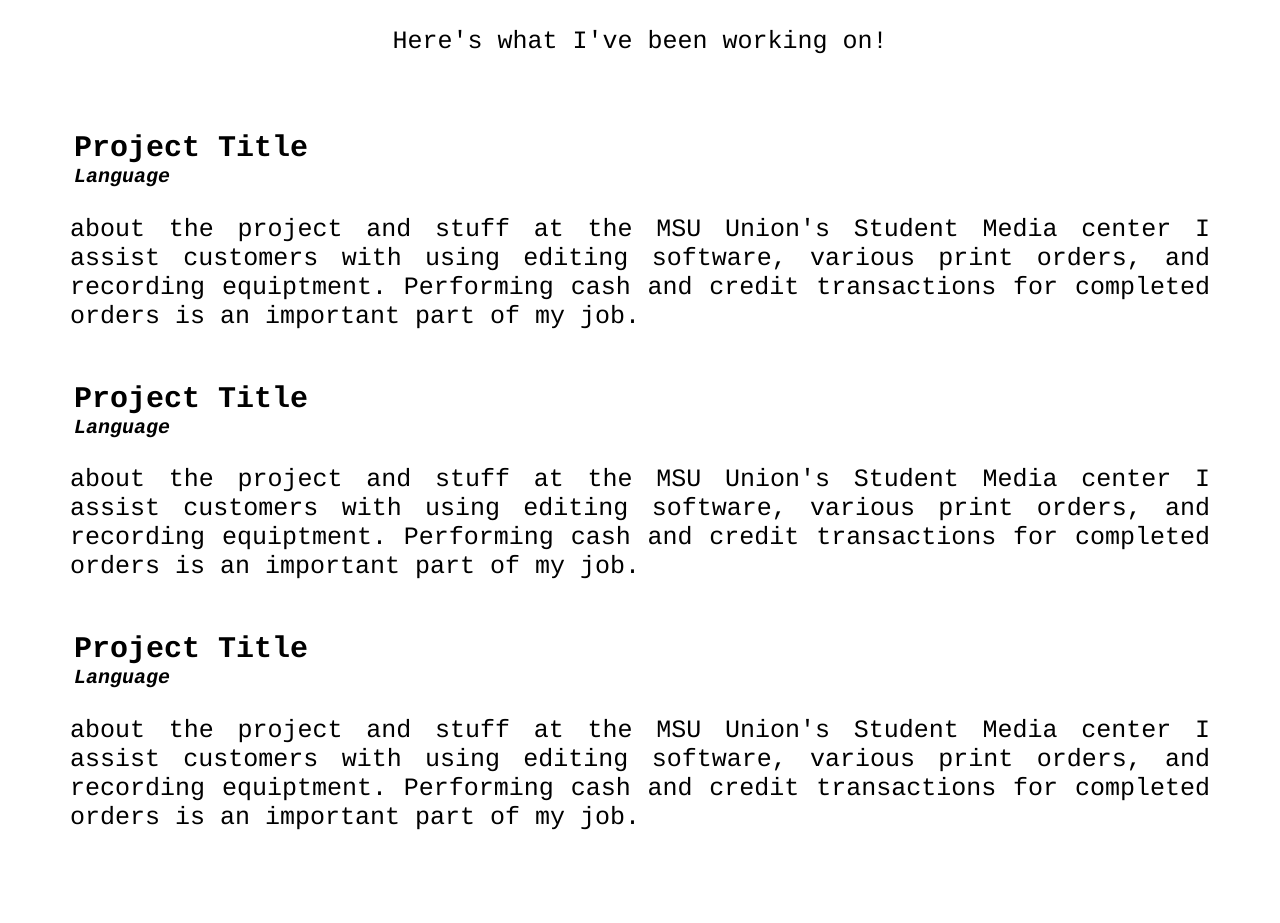
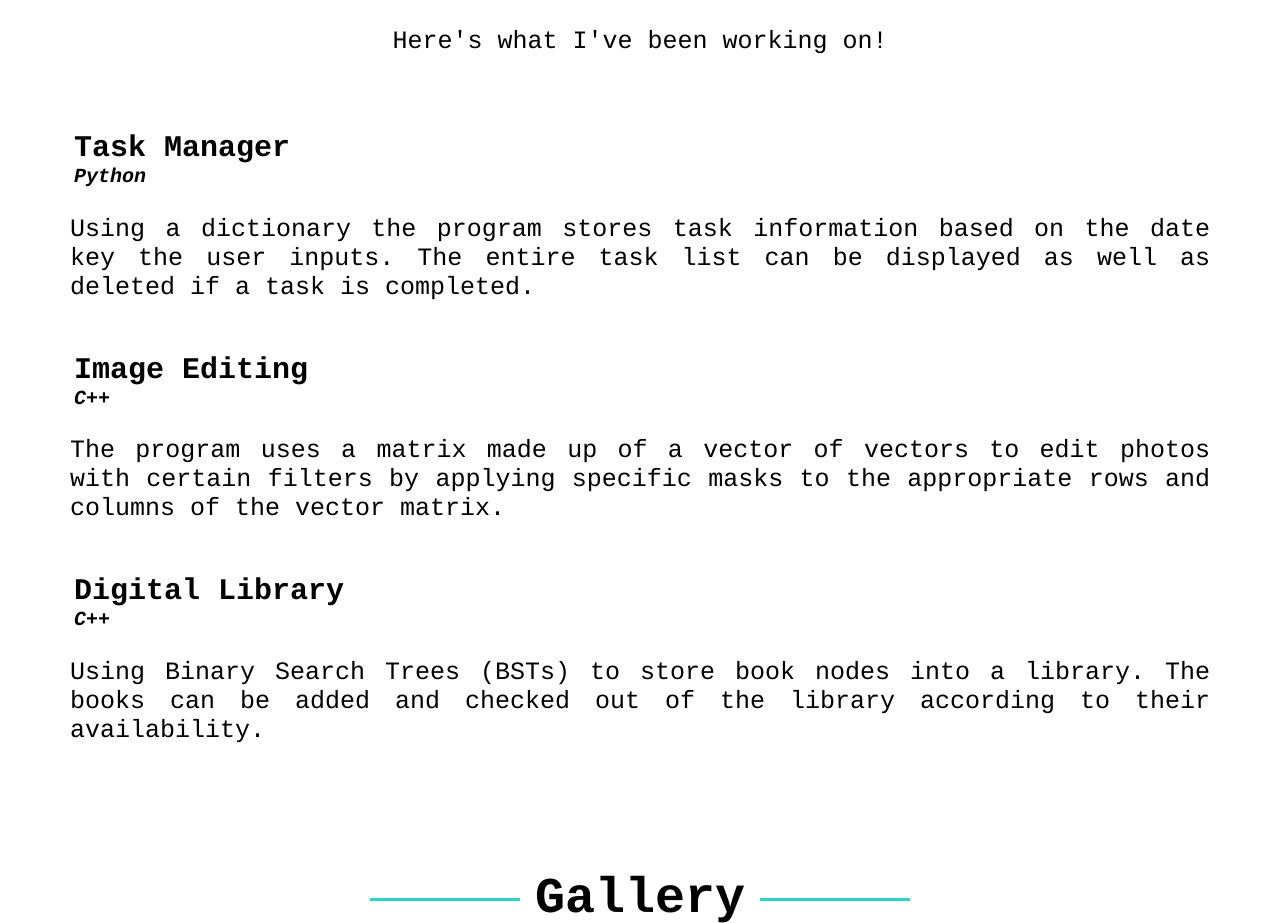
Before and after one commit to maliklau/lau.cel.mal, a plain HTML site: page index.html in a window 1280 px wide. Shown: the part 2780-3703 px from the top of the page. Drawn offline with Linux system fonts and the light colour scheme.

Commit message:
project descriptions

```diff
--- a/index.html
+++ b/index.html
@@ -92,20 +92,20 @@
              <section id="projects" class="projclass">
                 <h2><span>Projects</span></h2>
                 <p>Here's what I've been working on!
-                <h3>Project Title</h3>
-                <h4>Language</h4>
+                <h3>Task Manager</h3>
+                <h4>Python</h4>
                 <div class="projdes">
-                    <p>about the project and stuff at the MSU Union's Student Media center I assist customers with using editing software, various print orders, and recording equiptment. Performing cash and credit transactions for completed orders is an important part of my job. </p>
+                    <p>Using a dictionary the program stores task information based on the date key the user inputs. The entire task list can be displayed as well as deleted if a task is completed. </p>
                 </div>
-                <h3>Project Title</h3>
-                <h4>Language</h4>
+                <h3>Image Editing</h3>
+                <h4>C++</h4>
                 <div class="projdes">
-                    <p>about the project and stuff at the MSU Union's Student Media center I assist customers with using editing software, various print orders, and recording equiptment. Performing cash and credit transactions for completed orders is an important part of my job. </p>
+                    <p>The program uses a matrix made up of a vector of vectors to edit photos with certain filters by applying specific masks to the appropriate rows and columns of the vector matrix.</p>
                 </div>
-                <h3>Project Title</h3>
-                <h4>Language</h4>
+                <h3>Digital Library</h3>
+                <h4>C++</h4>
                 <div class="projdes">
-                    <p>about the project and stuff at the MSU Union's Student Media center I assist customers with using editing software, various print orders, and recording equiptment. Performing cash and credit transactions for completed orders is an important part of my job. </p>
+                    <p>Using Binary Search Trees (BSTs) to store book nodes into a library. The books can be added and checked out of the library according to their availability.</p>
                 </div>
             </section>
             <section id="gallery" class="galleryclass">
```
